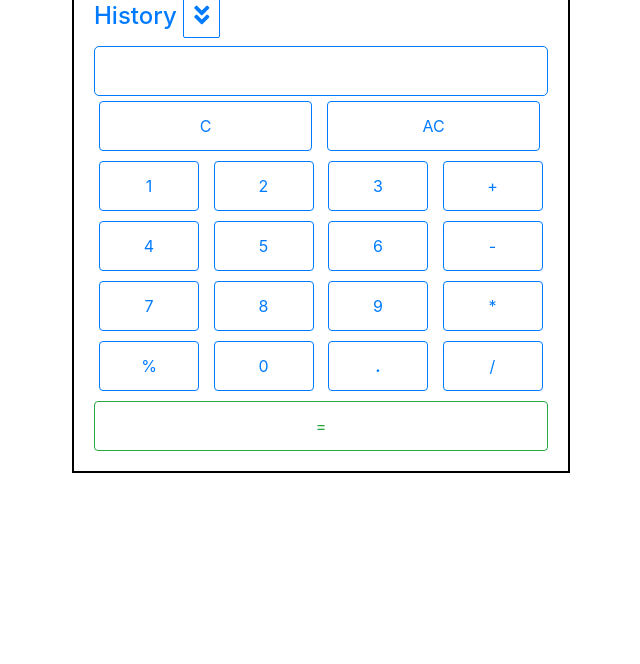
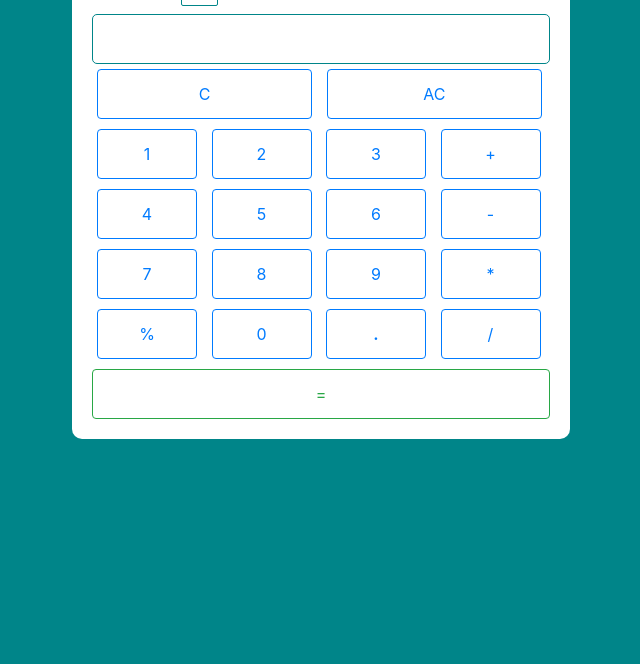
Before and after one commit to ShubhiJain67/Calculator, a plain HTML site: page index.html in a window 1280 px wide. Shown: the part 136-800 px from the top of the page, without its empty margins (333-973 px from the left). Drawn offline with nearby package versions, Linux system fonts and the light colour scheme.

Commit message:
Some styling changes.

```diff
--- a/styles/style.css
+++ b/styles/style.css
@@ -1,5 +1,9 @@
+:root{
+    --mainColor:#008589;
+}
 body{
     position: relative;
+    background-color: var( --mainColor);
 }
 #calculator-outer{
     position: absolute;
@@ -9,12 +13,14 @@ body{
     bottom: 0;
     margin: auto;
     width: 500px;
-    margin-top: 50px;
+    margin-top: 20px;
+    background-color: white;
 }
 #calculator{
     width: 498px;
     padding: 20px;
-    border:2px solid black;
+    background-color: white;
+    border-radius:10px ;
 }
 #heading{
     text-align: center;
@@ -27,7 +33,7 @@ body{
 
 #history-tab{
     width: 100%;
-    color: #007bff;
+    color: var( --mainColor);
     margin-bottom: 0px;
 }
 #history-tab h3{
@@ -39,7 +45,7 @@ body{
     cursor: pointer;
     padding: 10px;
     text-align: center;
-    border: 1px solid #007bff;
+    border: 1px solid var( --mainColor);
     border-radius: 2px;
 }
 #history{
@@ -61,7 +67,7 @@ body{
 #inp{
     width: 100%;
     height: var(--btnHeight);
-    border: 1px solid #007bff;
+    border: 1px solid var( --mainColor);
     border-radius: 5px;
     color: #007bff;
     font-size: x-large;
```
